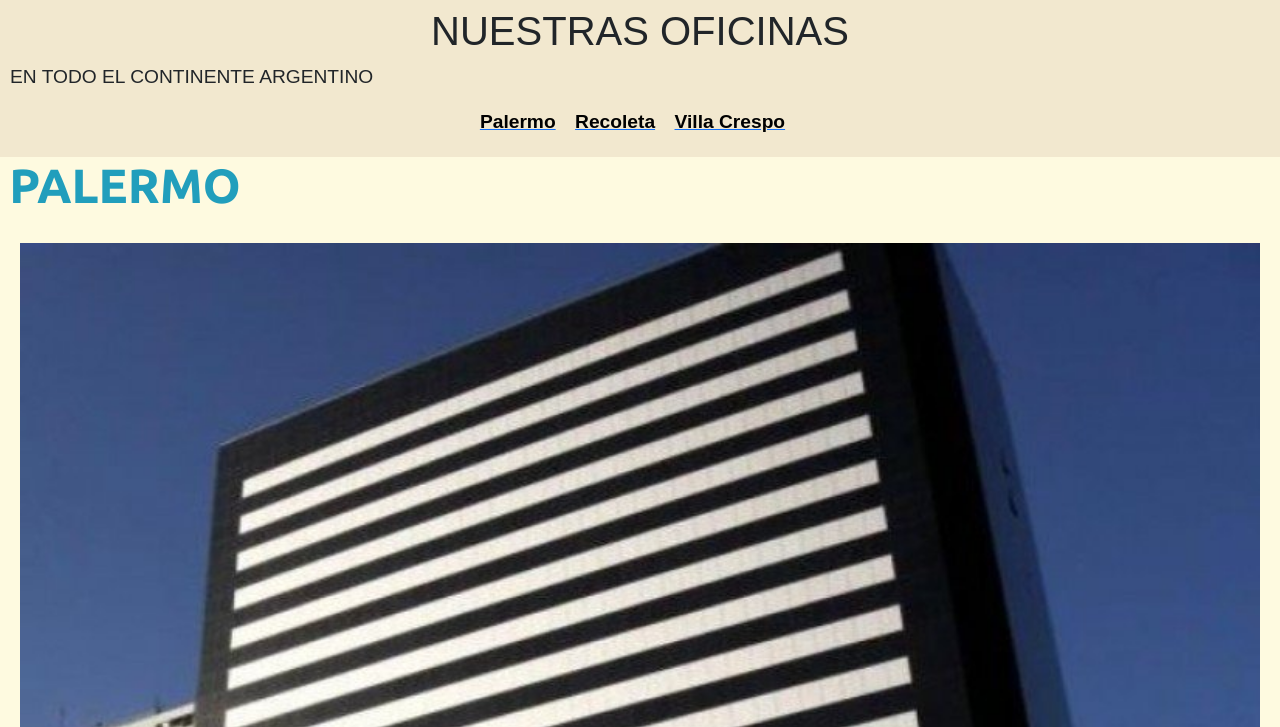
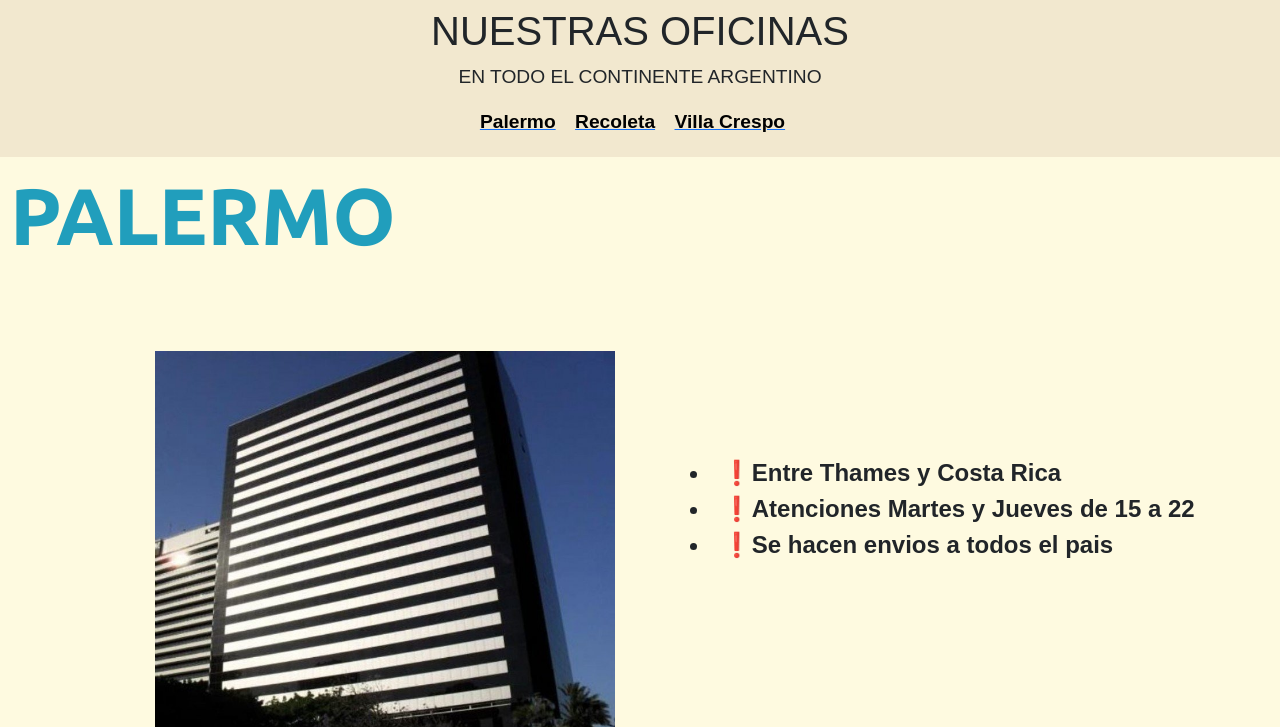
Before and after one commit to Catisito/Agro, a website: page pages/nuestras-oficinas.html in a window 1280 px wide. Shown: the part 73-800 px from the top of the page. Drawn offline with nearby package versions, Linux system fonts and the light colour scheme; a web font is replaced by a local one.

Commit message:
se arreglaron las imagenes

```diff
--- a/sass/_nuestras-oficinas.scss
+++ b/sass/_nuestras-oficinas.scss
@@ -86,7 +86,28 @@ $fuente-oficinas: 'Ubuntu', sans-serif;
         text-align: center;
     }
 
-    .container p{
+    .container5 p{
         text-align: center;
     }
+
+    .container6{
+        min-height: 400px;
+    }
+
+    .container6 img{
+        width: 500px;
+        margin: 50px;
+    }
+
+    .container6 ul{
+        display: inline-block;
+        padding: 0;
+        margin: 0;
+        font-size: 1.5em;
+
+    }
+    .container6 h2{
+        font-size: 5em;
+        padding: 10px;
+    }
 }
```
Also changed, not shown: css/style.css, 1 other file.
